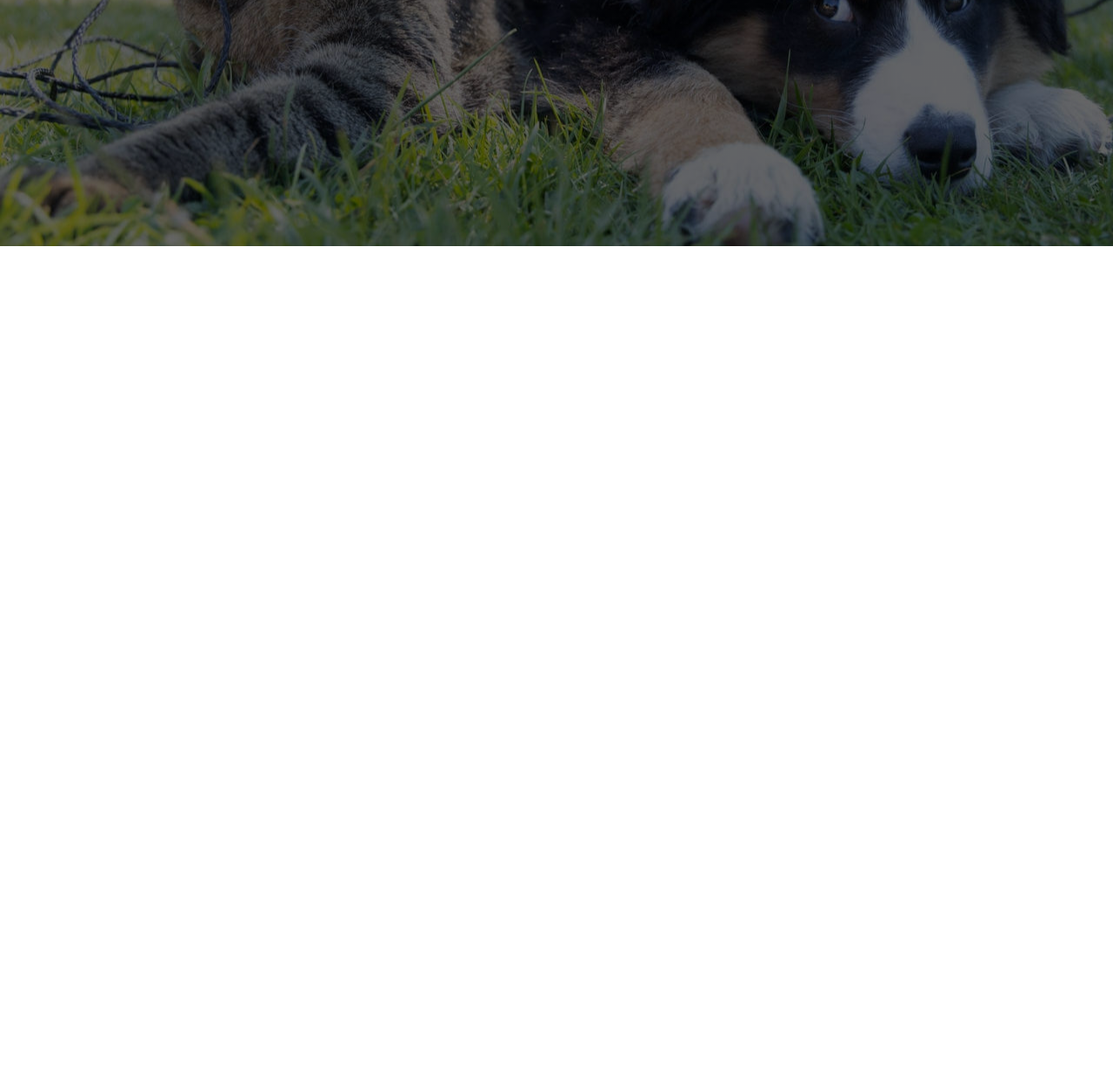
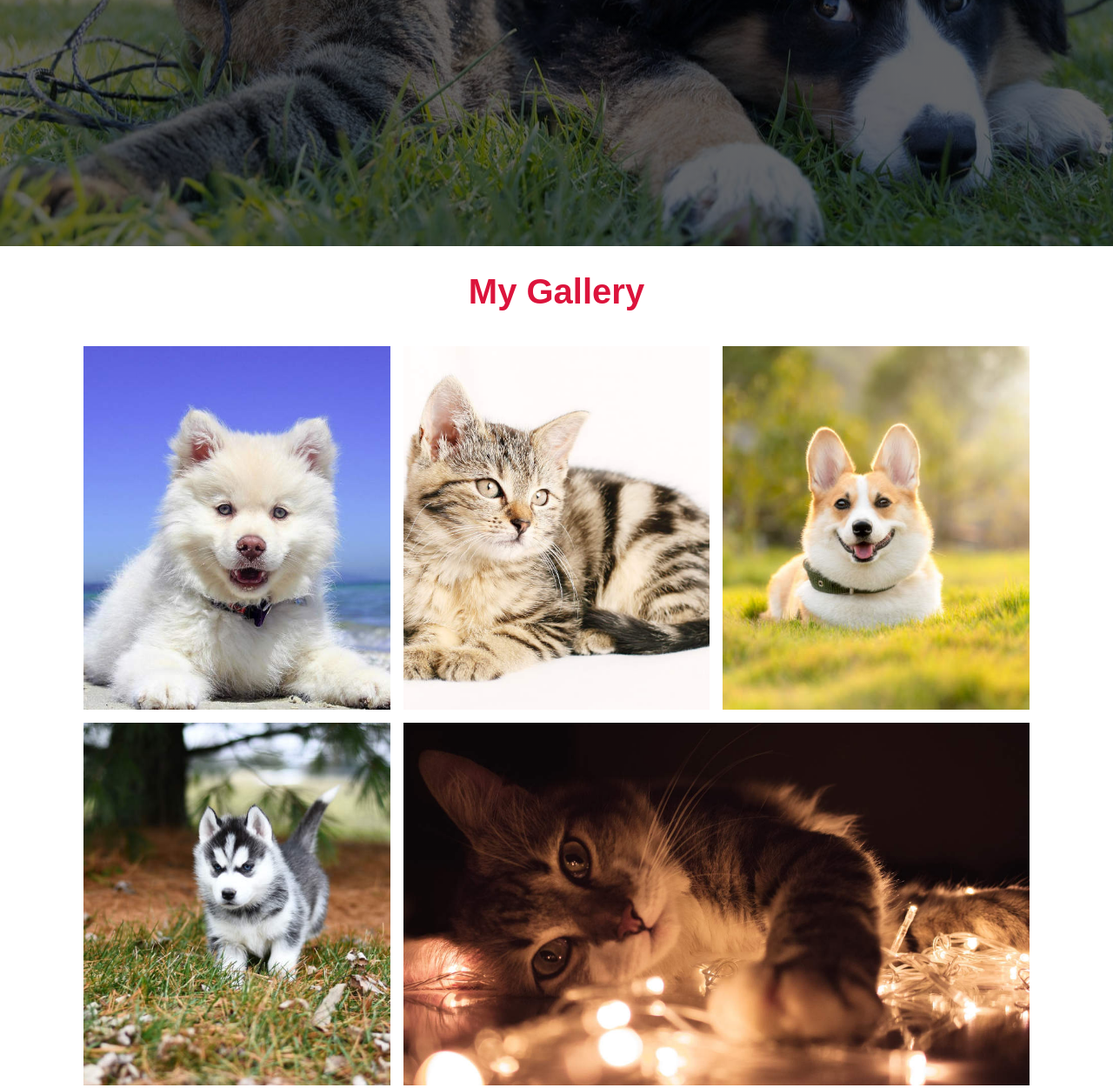
Before and after one commit to icei2021/Pet-love, a plain HTML site: page index.html in a window 1280 px wide. Shown: the part 517-1768 px from the top of the page at 87% size. Before the commit the page ends 800 px from the top, so only its background shows below. Drawn offline with Linux system fonts and the light colour scheme.

Commit message:
Agregando galeria al proyecto

```diff
--- a/css/styles.css
+++ b/css/styles.css
@@ -165,3 +165,43 @@ body{
 .network-list:nth-child(3) .fa-brands{
     font-size: 23px;
 }
+
+/*Main*/
+
+/*Gallery-Grid*/
+.container{
+    width: 85%;
+    margin: 0 auto;
+}
+
+
+.title{
+    text-align: center;
+    color: crimson;
+    font-family: Arial;
+    font-size: 40px;
+    margin: 30px 0 40px 0;
+
+}
+
+.gallery-grid{
+    width: 100%;
+    height: 850px;
+    display: grid;
+    grid-template-columns:repeat(3, 1fr) ;
+    grid-template-rows: repeat(2, 1fr);
+    gap: 15px;
+    margin-bottom: 35px;
+}
+
+.grid-image{
+    width: 100%;
+    height: 100%;
+    object-fit: cover;
+    object-position: center;
+}
+
+.grid-image:last-child{
+    grid-column-start:2;
+    grid-column-end: 4;
+}
--- a/index.html
+++ b/index.html
@@ -108,5 +108,18 @@
         </div>
       </div>
     </nav> -->
+
+    <main class="main">
+      <h2 class="title">My Gallery</h2>
+      <div class="container">
+        <div class="gallery-grid">
+          <img class="grid-image" src="img/grid1.jpg" alt="Pet" />
+          <img class="grid-image" src="img/grid2.jpg" alt="Pet" />
+          <img class="grid-image" src="img/grid3.jpg" alt="Pet" />
+          <img class="grid-image" src="img/grid4.jpg" alt="Pet" />
+          <img class="grid-image" src="img/grid5.jpg" alt="Pet" />
+        </div>
+      </div>
+    </main>
   </body>
 </html>
```
Also changed, not shown: img/grid1.jpg (added), img/grid2.jpg (added), img/grid3.jpg (added), img/grid4.jpg (added), img/grid5.jpg (added).
